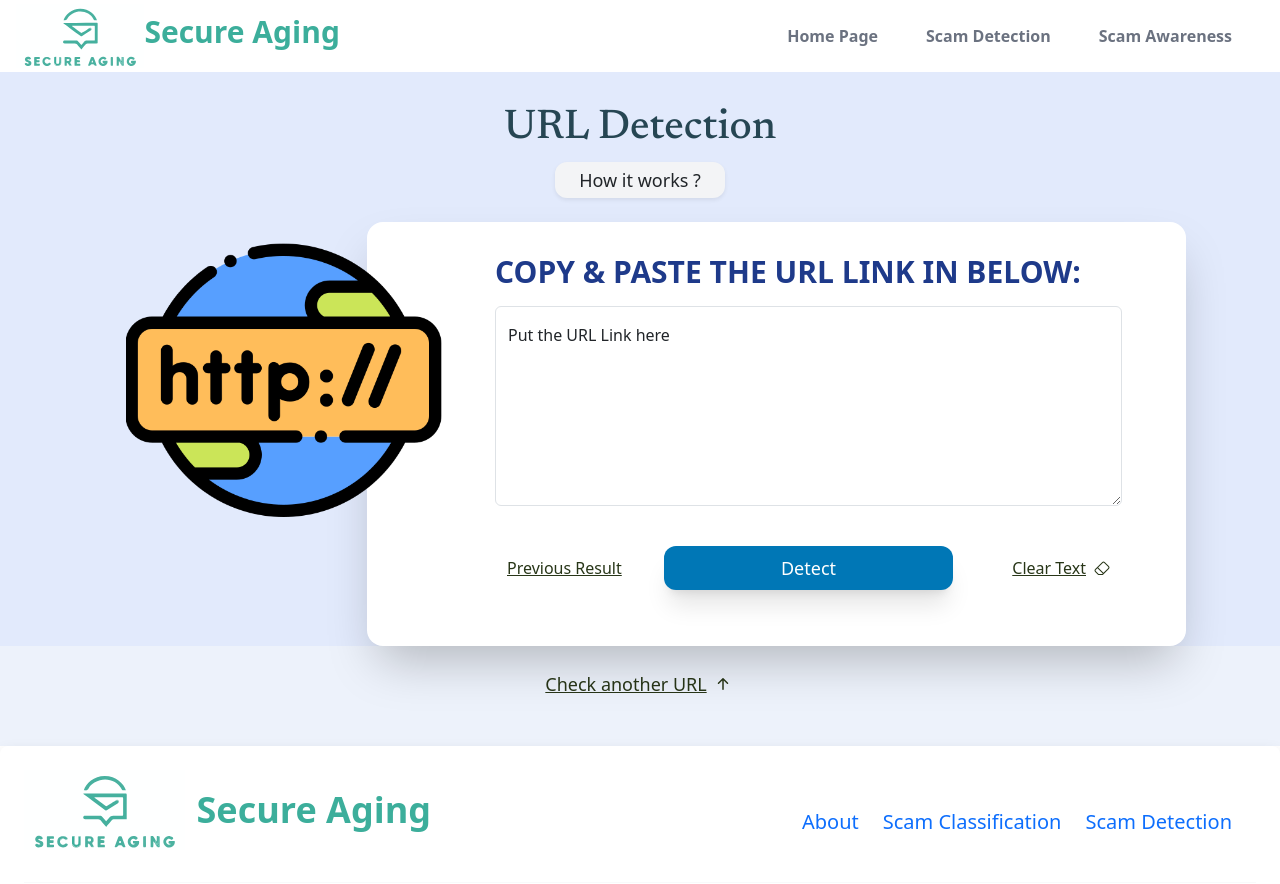
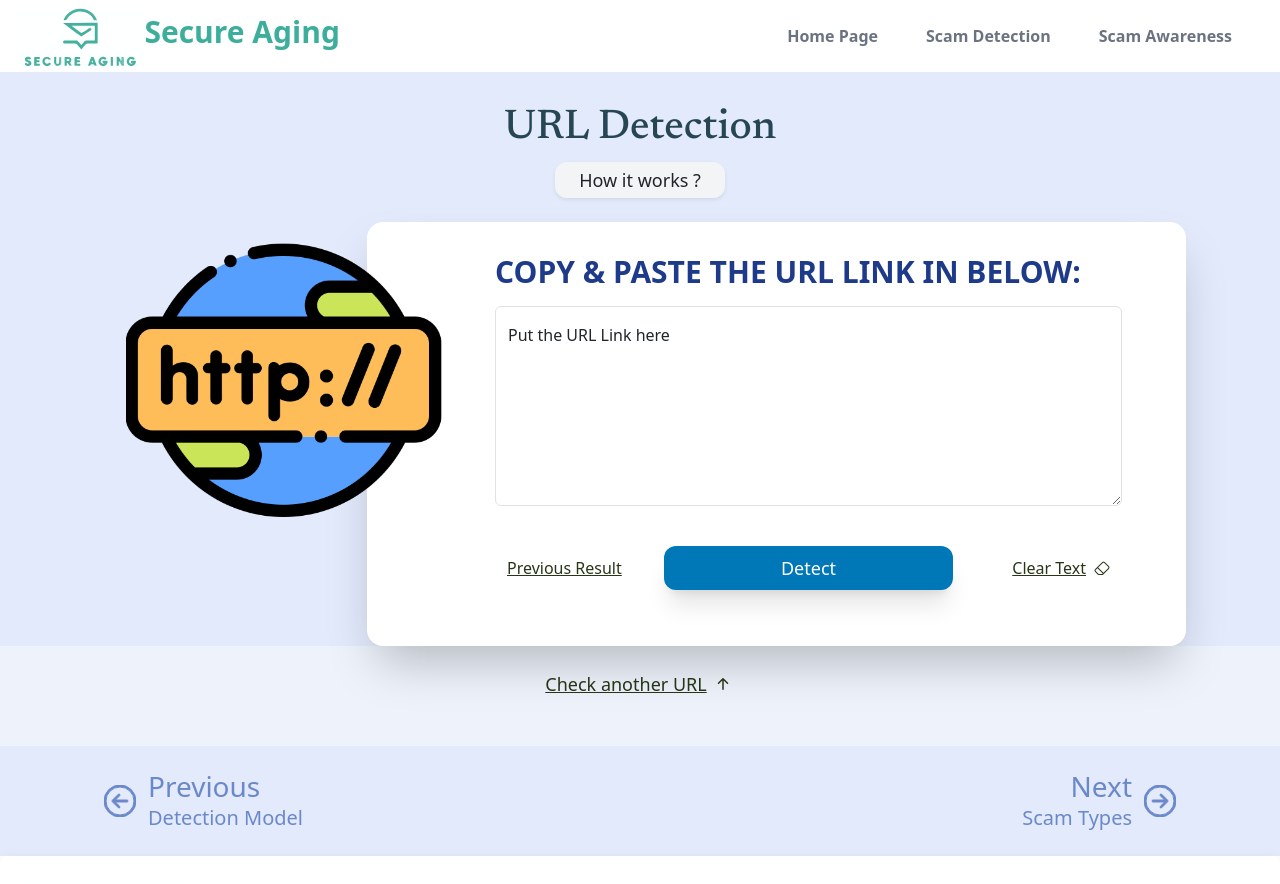
Before and after one commit to GS7117/secure_aging, a React (Create React App) app: page /url in a window 1280 px wide. Shown: the top 884 px of the page. Built offline with nearby package versions, Linux system fonts and the light colour scheme.

Commit message:
url detection page

```diff
--- a/src/pages/scamdetection/URLDetection.js
+++ b/src/pages/scamdetection/URLDetection.js
@@ -20,6 +20,7 @@ import './ScamDetection.css';  // 自定义样式
 import URLinfo from '../../components/EduComponent/URLinfo';
 import DetectionStep from '../../components/EduComponent/DetectionSteps';
 import Modal from '../../components/Modal';
+import Navigator from '../../components/Navigator';
 
 const URLDection = () => {
     useEffect(() => {
@@ -33,7 +34,7 @@ const URLDection = () => {
     const [isModalOpen, setIsModalOpen] = useState(false);
 
 
-    const API_URL = 'https://v393yif444.execute-api.us-east-1.amazonaws.com/stage1/smsDetect';
+    const API_URL = 'https://v393yif444.execute-api.us-east-1.amazonaws.com/stage1/urlDetect';
 
     const detectScam = async () => {
         setLoading(true);
@@ -42,18 +43,14 @@ const URLDection = () => {
                 text: textInput
             });
 
-            const { DetectionResult, notScamPercentage, ScamPercentage } = response.data;
+            const { DetectionResult } = response.data;
 
             setResult({
-                DetectionResult,
-                notScamPercentage,
-                ScamPercentage
-            });setIsModalOpen(true);
+                DetectionResult
+            }); setIsModalOpen(true);
         } catch (error) {
             setResult({
-                DetectionResult: 'Error',
-                notScamPercentage: 'N/A',
-                ScamPercentage: 'N/A'
+                DetectionResult: 'Error'
             });
             setIsModalOpen(true);
         } finally {
@@ -217,21 +214,16 @@ const URLDection = () => {
                     <Modal show={isModalOpen} onClose={() => setIsModalOpen(false)} title="Detection Result">
                         <div ref={resultRef} className="flex flex-col justify-center items-center my-4">
                             {result && (
-                                result.DetectionResult === 'High risk' ? (
+                                result.DetectionResult === 'Phishing' ? (
                                     <>
-                                    <HighRiskAlert percentage={result.ScamPercentage} />
-                                    <button className="button-next-step bg-green-900 hover:bg-green-600 text-white my-4 px-4 py-2 rounded mr-2" onClick={() => setIsModalOpen(false)}>Next Step</button>
+                                        <HighRiskAlert percentage={result.ScamPercentage} />
+                                        <button className="button-next-step bg-green-900 hover:bg-green-600 text-white my-4 px-4 py-2 rounded mr-2" onClick={() => setIsModalOpen(false)}>Next Step</button>
                                     </>
-                                ) : result.DetectionResult === 'Medium risk' ? (
+
+                                ) : result.DetectionResult === 'Legitimate' ? (
                                     <>
-                                    <MediumRiskAlert percentage={result.ScamPercentage} />
-                                    <button className="button-next-step bg-green-900 hover:bg-green-600 text-white my-4 px-4 py-2 rounded mr-2" onClick={() => setIsModalOpen(false)}>Next Step</button>
-
-                                    </>
-                                ) : result.DetectionResult === 'Low risk' ? (
-                                    <>
-                                    <LowRiskAlert percentage={result.notScamPercentage} />
-                                    <button className="bg-gray-500 text-white px-4 py-2 rounded mr-2 my-4 " onClick={() => setIsModalOpen(false)}>Close</button>
+                                        <LowRiskAlert percentage={result.notScamPercentage} />
+                                        <button className="bg-gray-500 text-white px-4 py-2 rounded mr-2 my-4 " onClick={() => setIsModalOpen(false)}>Close</button>
                                     </>
                                 ) : (
                                     <ErrorAlert />
@@ -249,7 +241,7 @@ const URLDection = () => {
 
             <div id='URLinfo' className="BG-URL-2 py-4 ">
                 {/* URL Education page */}
-                {(result && (result.DetectionResult === 'High risk' || result.DetectionResult === 'Medium risk')) && (
+                {(result && (result.DetectionResult === 'Phishing')) && (
                     <div className="flex-col justify-center items-center  my-8">
                         <URLinfo />
                     </div>
@@ -276,6 +268,38 @@ const URLDection = () => {
 
 
             </div>
+            {/* User Journey */}
+            <div id='direction' className="BG-URL-1 py-4 lg:px-10 " >
+
+                <section data-aos="zoom-in-down" className='mx-auto lg:px-2' style={{ maxWidth: '1600px' }}>
+
+                    <div className=' grid grid-cols-12  mx-12 ' >
+                        <div className="col-span-3 text-xl md:grid-cols-6 gap-1 mx-2 flex items-center ">
+                            <Navigator
+                                to="/detection"
+                                textPrimary="Previous"
+                                textSecondary="Detection Model"
+                                direction="left"
+                                className="text-[#6B88CA] hover:text-blue-900 hover:-translate-x-3"
+                            />
+                        </div>
+                        <div className="col-span-6 md:grid-cols-0 mx-2">
+                        </div>
+
+                        <div className="col-span-3 text-xl md:grid-cols-6 mr-2 flex justify-end items-center">
+                            <Navigator
+                                to="/scam-classification"
+                                textPrimary="Next"
+                                textSecondary="Scam Types"
+                                direction="right"
+                                className="text-[#6B88CA] hover:text-blue-900 hover:-translate-x-3"
+                            />
+                        </div>
+
+
+                    </div>
+                </section>
+            </div>
 
 
             <Footer />
```
